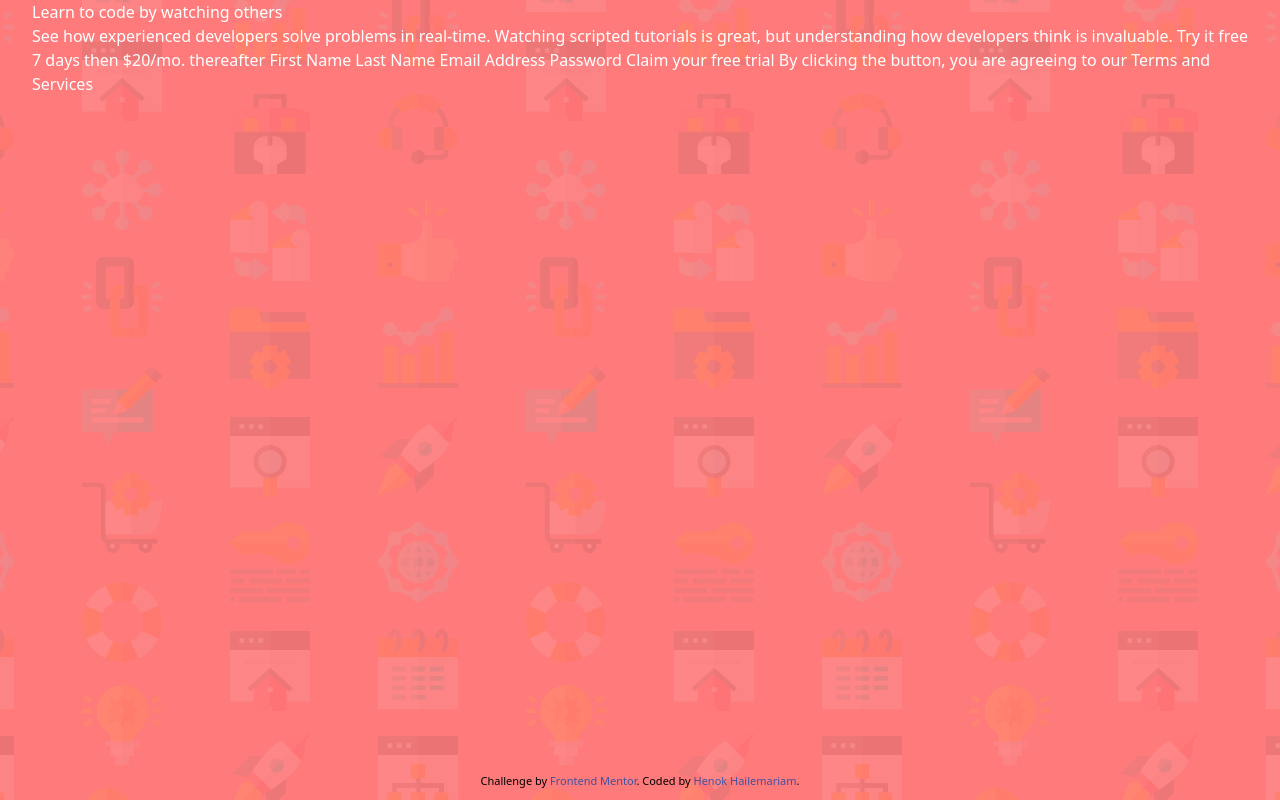
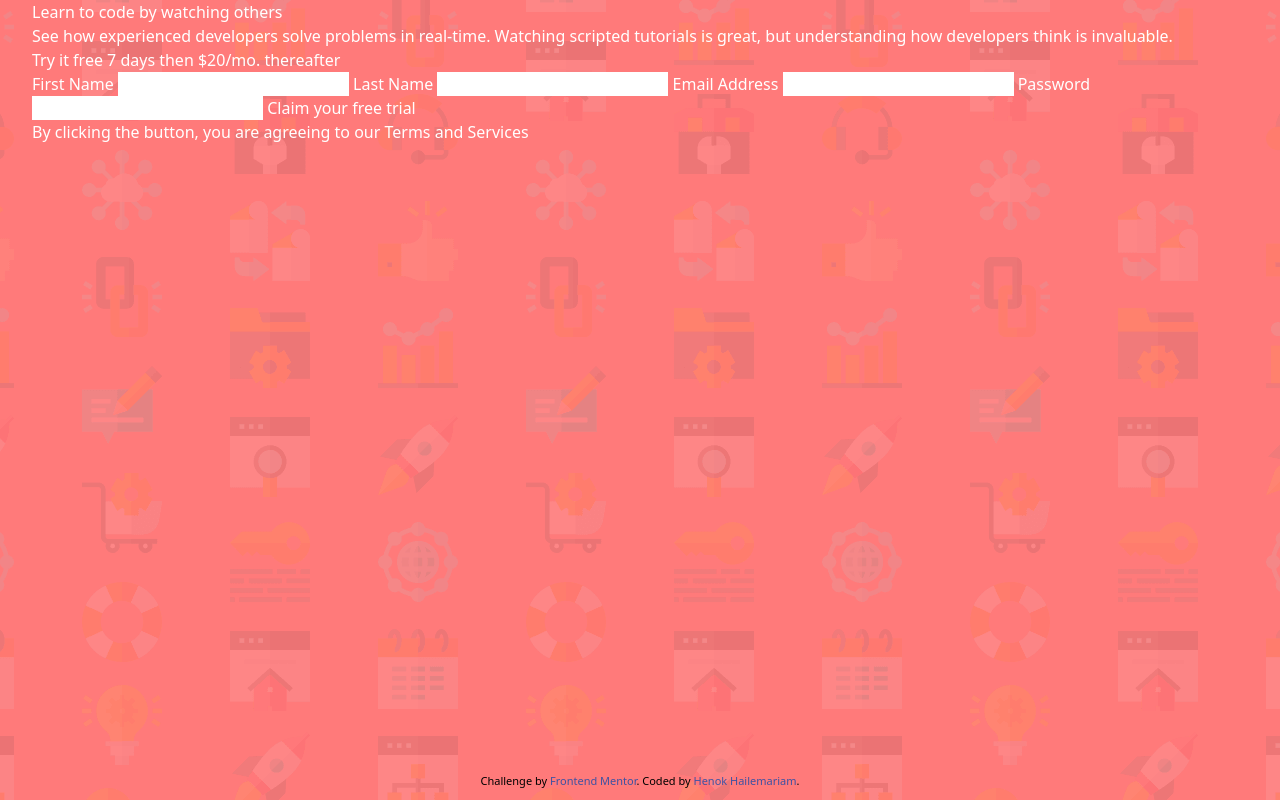
Before and after one commit to henokkhm/frontend-mentor-intro-component-with-sign-up-form, a website: page src/index.html in a window 1280 px wide. Drawn offline with Linux system fonts and the light colour scheme.

Commit message:
Add HTML Tags

```diff
--- a/src/index.html
+++ b/src/index.html
@@ -41,23 +41,36 @@
     <main
       class="min-h-screen bg-custom-red bg-[url(../images/bg-intro-mobile.png)] bg-cover bg-fixed bg-center bg-no-repeat px-8 text-white sm:bg-[url(../images/bg-intro-desktop.png)]"
     >
-      <section></section>
-      <h1 class="">Learn to code by watching others</h1>
+      <section>
+        <h1 class="">Learn to code by watching others</h1>
+        <p>
+          See how experienced developers solve problems in real-time. Watching
+          scripted tutorials is great, but understanding how developers think is
+          invaluable.
+        </p>
+      </section>
+      <section>
+        <button>Try it free 7 days then $20/mo. thereafter</button>
+        <form action="#">
+          <label for="firstname">First Name</label>
+          <input name="firstname" id="firstname" type="text" />
 
-      <!-- prettier-ignore -->
-      See how experienced developers solve problems in real-time. Watching scripted tutorials is great,
-      but understanding how developers think is invaluable.
+          <label for="lastname">Last Name</label>
+          <input name="lastname" id="lastname" type="text" />
 
-      Try it free 7 days then $20/mo. thereafter
+          <label for="email">Email Address</label>
+          <input name="email" id="email" type="email" />
 
-      First Name
-      Last Name
-      Email Address
-      Password
+          <label for="password">Password</label>
+          <input name="password" id="password" type="password" />
 
-      Claim your free trial
-
-      By clicking the button, you are agreeing to our Terms and Services
+          <button type="submit">Claim your free trial</button>
+          <p>
+            By clicking the button, you are agreeing to our
+            <span>Terms and Services</span>
+          </p>
+        </form>
+      </section>
     </main>
 
     <footer>
```
